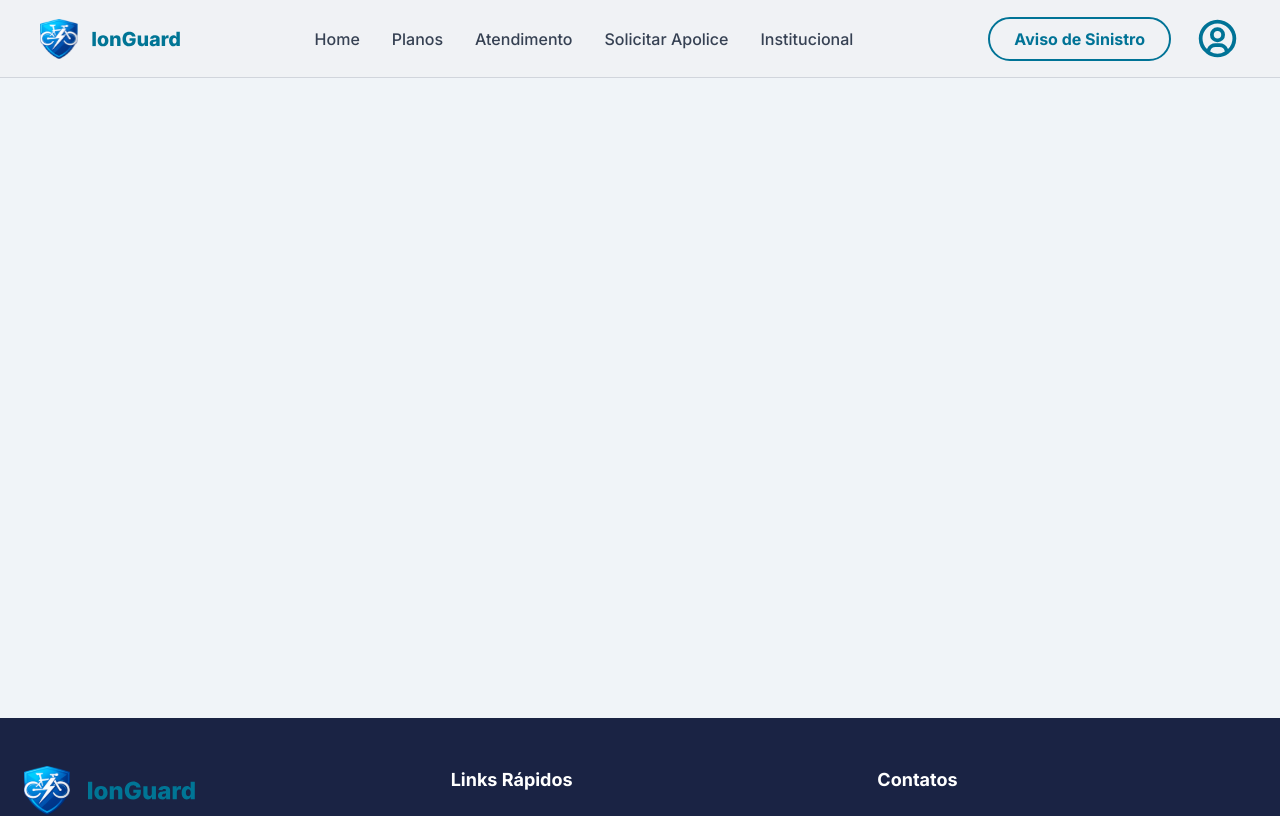
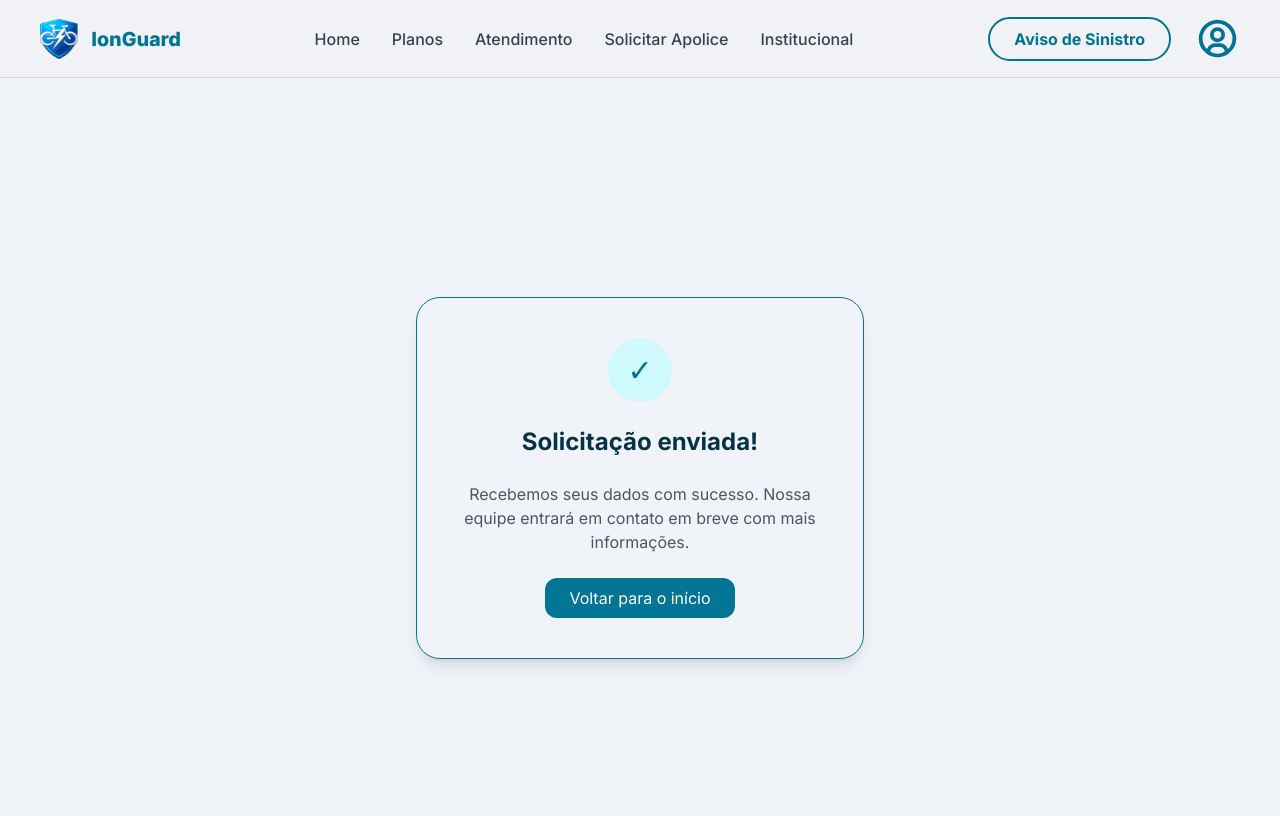
Before and after one commit to ON-ToMany/Gerenciador-Seguros-Front, a React (Vite) app: page /sucesso in a window 1280 px wide. Shown: the top 816 px of the page. Built offline with nearby package versions, Linux system fonts and the light colour scheme.

Commit message:
feat: implementa página de sucesso

```diff
--- a/src/App.tsx
+++ b/src/App.tsx
@@ -7,6 +7,7 @@ import Contact from "./pages/contact/Contact"
 import Home from "./pages/home/Home"
 import LoginClient from "./pages/login/LoginClient"
 import LoginEmployee from "./pages/login/LoginEmployee"
+import Success from "./pages/success/Success"
 
 function App() {
   return (
@@ -20,6 +21,7 @@ function App() {
             <Route path="/solicitar apolice" element={<Contact />} />
             <Route path="/login-cliente" element={<LoginClient />} />
             <Route path="/login-funcionario" element={<LoginEmployee />} />
+            <Route path="/sucesso" element={<Success />} />
           </Routes>
         </div>
       <Footer />
--- a/src/pages/contact/Contact.tsx
+++ b/src/pages/contact/Contact.tsx
@@ -1,3 +1,5 @@
+import { Link } from "react-router-dom"
+
 function Contact() {
   return (
     <>
@@ -63,12 +65,12 @@ function Contact() {
                 ></textarea>
             </div>
 
-            <button
-                type="submit"
-                className="bg-cyan-700 text-white font-semibold py-2 rounded-xl hover:bg-cyan-800 transition"
+            <Link
+            to="/sucesso"
+            className="bg-cyan-700 text-white font-semibold py-2 rounded-xl hover:bg-cyan-800 transition text-center"
             >
-                Enviar
-            </button>
+            Enviar
+            </Link>
 
         </form>
     </div>
--- /dev/null
+++ b/src/pages/success/Success.tsx
@@ -0,0 +1,30 @@
+import { Link } from "react-router-dom";
+
+function Success() {
+  return (
+    <div className="w-full h-screen flex items-center justify-center px-6">
+        <div className="flex flex-col items-center gap-6 p-10 border border-cyan-700 rounded-3xl shadow-lg max-w-md w-full text-center">
+            <div className="w-16 h-16 flex items-center justify-center rounded-full bg-cyan-100">
+                <span className="text-3xl text-cyan-700">✓</span>
+            </div>
+
+            <h1 className="text-2xl font-bold text-cyan-950">
+                Solicitação enviada!
+            </h1>
+
+            <p className="text-gray-600">
+                Recebemos seus dados com sucesso. Nossa equipe entrará em contato em breve com mais informações.
+            </p>
+
+            <Link
+            to="/home"
+            className="bg-cyan-700 text-white px-6 py-2 rounded-xl hover:bg-cyan-800 transition"
+            >
+                Voltar para o início
+            </Link>
+        </div>
+    </div>
+  );
+}
+
+export default Success;
```
